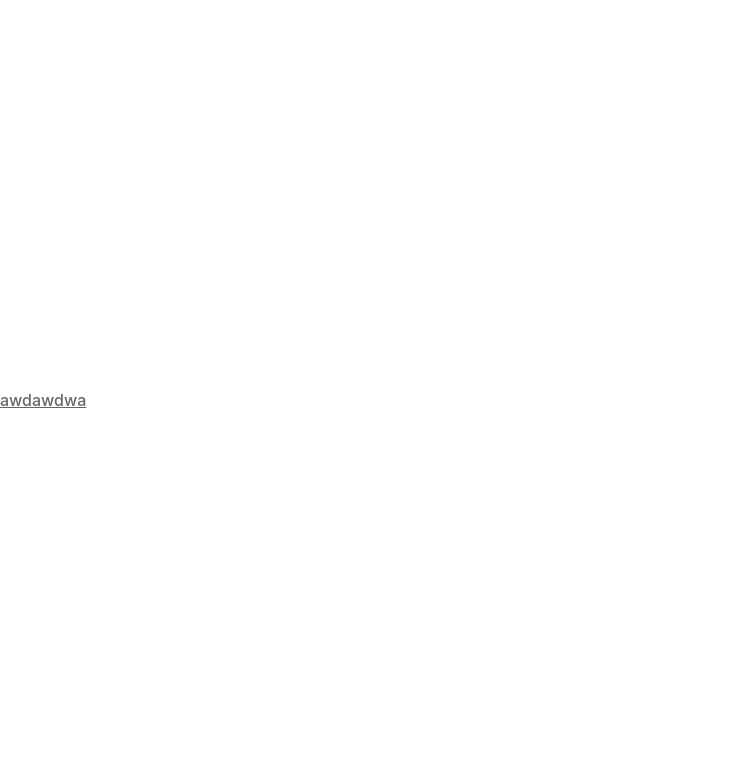
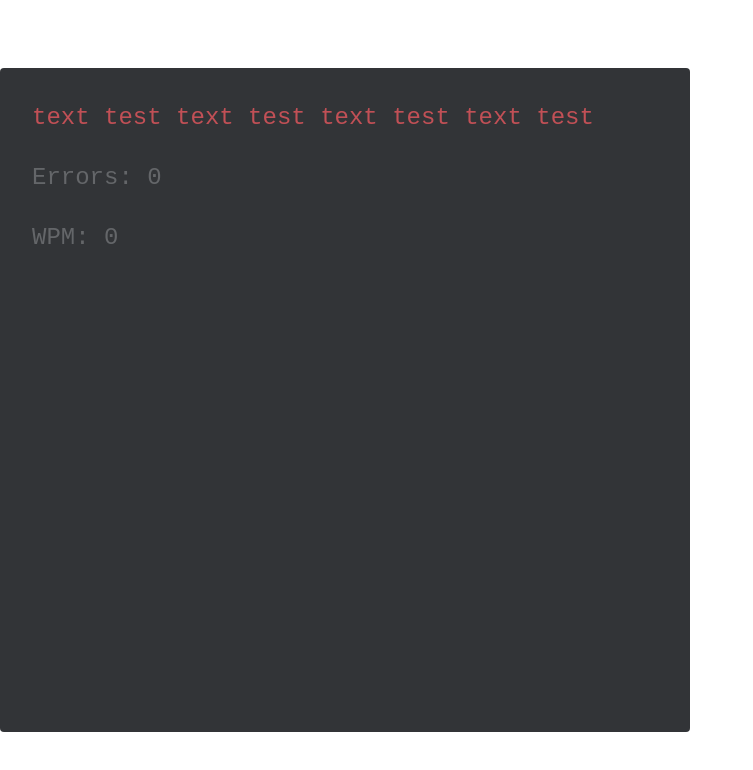
Before and after one commit to Fanerk1ken/Poizon-api, a React (Vite) app: page / in a window 1280 px wide. Shown: the top 770 px of the page, without its empty margins (0-753 px from the left). Built offline with nearby package versions, Linux system fonts and the light colour scheme.

Commit message:
1.Сделал компонет который содержит основной текст. 2.Создал слайс для отслеживания печати пользователем. 3.Подключил компонент current-text.tsx к хранилищу redux

```diff
--- a/package.json
+++ b/package.json
@@ -13,7 +13,6 @@
     "@reduxjs/toolkit": "^2.2.6",
     "axios": "^1.7.2",
     "classnames": "^2.5.1",
-    "firebase": "^10.12.3",
     "prettier": "^3.3.2",
     "react": "^18.2.0",
     "react-dom": "^18.2.0",
@@ -32,6 +31,7 @@
     "eslint-plugin-react-hooks": "^5.1.0-rc.0",
     "eslint-plugin-react-refresh": "^0.4.9",
     "globals": "^15.9.0",
+    "sass-embedded": "^1.77.8",
     "typescript": "^5.5.3",
     "typescript-eslint": "^8.0.0",
     "vite": "^5.4.0"
--- a/src/App.tsx
+++ b/src/App.tsx
@@ -1,11 +1,15 @@
 import './App.css'
+import CurrentText from "./components/current-text/current-text.tsx";
+import {Provider} from "react-redux";
+import {store} from "./app/store.ts";
+import React from "react";
 
-function App() {
+const App: React.FC = () => {
 
   return (
-   <div>
-     <a href="">awdawdwa</a>
-   </div>
+   <Provider store={store}>
+       <CurrentText/>
+   </Provider>
   )
 }
 
--- /dev/null
+++ b/src/app/store.ts
@@ -0,0 +1,16 @@
+import { configureStore } from "@reduxjs/toolkit";
+import { useDispatch } from "react-redux";
+import typingReducer from "../redux/typingSlice";
+
+export const store = configureStore({
+    reducer: {
+        typing: typingReducer,
+    },
+});
+
+// Infer the `RootState` and `AppDispatch` types from the store itself
+export type RootState = ReturnType<typeof store.getState>;
+// Inferred type: {posts: PostsState, comments: CommentsState, users: UsersState}
+export type AppDispatch = typeof store.dispatch;
+
+export const useAppDispatch = () => useDispatch<AppDispatch>();
--- /dev/null
+++ b/src/components/current-text/current-text.module.scss
@@ -0,0 +1,41 @@
+.textContainer {
+    width: 100%;
+    height: 600px;
+    overflow-y: auto;
+    outline: none;
+    padding: 2rem;
+    background-color: var(--bg-color);
+    border-radius: 4px;
+    font-size: 1.5rem;
+    line-height: 1.5;
+    font-family: monospace;
+    color: var(--text-color);
+}
+
+.textStyle {
+    .correct {
+        color: var(--correct-character);
+    }
+
+    .incorrect {
+        color: var(--incorrect-character);
+    }
+
+    .current {
+        position: relative;
+
+        &::after {
+            content: '|';
+            color: var(--selected-setting);
+            position: absolute;
+            animation: blink 1s infinite;
+            left: -50%;
+        }
+    }
+}
+
+@keyframes blink {
+    50% {
+        opacity: 0;
+    }
+}
--- /dev/null
+++ b/src/components/current-text/current-text.tsx
@@ -0,0 +1,70 @@
+import React from "react";
+import {useDispatch} from "react-redux";
+import {useSelector} from "react-redux";
+import {RootState} from "../../app/store.ts";
+import {useState} from "react";
+import {useEffect} from "react";
+import style from "./current-text.module.scss";
+import {incrementCurrentIndex} from "../../redux/typingSlice.ts";
+import {incrementErrors} from "../../redux/typingSlice.ts";
+
+const CurrentText: React.FC = () => {
+    const dispatch = useDispatch();
+    const {currentText, currentIndex, errors, wpm} = useSelector((state: RootState) => state.typing);
+
+    const [text, setText] = useState<string>('')
+    const [currentChar, setCurrentChar] = useState<number>(0)
+
+    const textContainerRef = React.useRef<HTMLDivElement>(null);
+
+    //функция обработки нажатия клавиш
+    const handleKeyDown = (event: React.KeyboardEvent<HTMLDivElement>) => {
+        if (event.key === text[currentChar]) {
+            console.log('correct')
+            setCurrentChar(currentChar + 1)
+            dispatch(incrementCurrentIndex())
+        } else {
+            console.log('incorrect')
+            dispatch(incrementErrors())
+        }
+    }
+
+
+    useEffect(() => {
+        if (textContainerRef.current) {
+            textContainerRef.current.focus()
+        }
+    }, []);
+
+    useEffect(() => {
+        if (currentText && currentIndex < currentText.length) {
+            setText(currentText[currentIndex])
+        }
+    }, [currentText, currentIndex]);
+
+    return (
+        <>
+
+            <div className={style.textContainer} onKeyDown={handleKeyDown} ref={textContainerRef} tabIndex={0}>
+                <div className={style.textStyle}>
+                    {text.split('').map((char, index) => (
+                        <span
+                            key={index}
+                            className={`${index < currentChar ? style.correct : ''} ${index === currentChar ? style.current : ''} ${
+                                index >= currentChar ? style.incorrect : ''
+                            }`}
+                        >
+                            {char}
+                        </span>
+                    ))}
+                </div>
+                <div>
+                    <p>Errors: {errors}</p>
+                    <p>WPM: {wpm}</p>
+                </div>
+            </div>
+        </>
+    );
+};
+
+export default CurrentText;
--- /dev/null
+++ b/src/redux/typingSlice.ts
@@ -0,0 +1,35 @@
+import { createSlice, PayloadAction } from '@reduxjs/toolkit';
+
+export interface TypingState {
+    currentText: string[],
+    currentIndex: number,
+    errors: number,
+    wpm: number,
+}
+
+const initialState: TypingState = {
+    currentText: ['text test text test text test text test'],
+    currentIndex: 0,
+    errors: 0,
+    wpm: 0,
+}
+
+
+const typingSlice = createSlice({
+    name: 'typing',
+    initialState,
+    reducers: {
+        incrementCurrentIndex: (state) => {
+            state.currentIndex += 1;
+        },
+        incrementErrors: (state) => {
+            state.errors += 1;
+        },
+        incrementWpm: (state, action: PayloadAction<number>) => {
+            state.wpm = action.payload
+        },
+    },
+});
+
+export const { incrementCurrentIndex, incrementErrors, incrementWpm } = typingSlice.actions;
+export default typingSlice.reducer;
```
Also changed, not shown: 1 other file (tests, documents, lock files or other folders).
